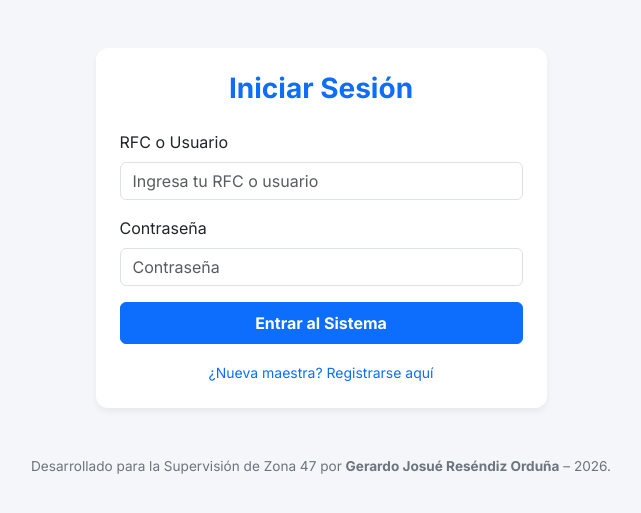
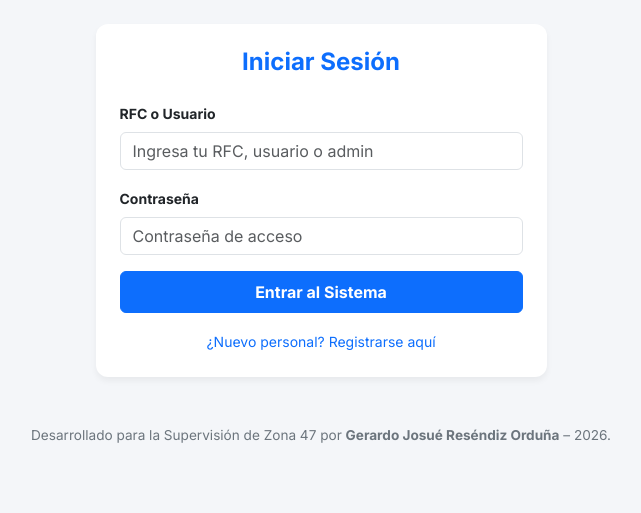
Before and after one commit to josueorduna039-coder/zona-47, a Python web app: template PPCP/templates/login.html in a window 1280 px wide. Shown: the part 56-569 px from the top of the page, without its empty margins (319-960 px from the left). Run offline with Jinja, Linux system fonts and the light colour scheme; the template is opened without the code that fills it, so the values that code supplies are empty.

Commit message:
Update login.html

```diff
--- a/PPCP/templates/login.html
+++ b/PPCP/templates/login.html
@@ -1,22 +1,22 @@
 {% extends "base.html" %}
 {% block content %}
-<div class="row justify-content-center mt-5">
-    <div class="col-md-5">
+<div class="row justify-content-center mt-4">
+    <div class="col-12 col-md-5">
         <div class="card p-4">
-            <h3 class="text-center mb-4 fw-bold text-primary">Iniciar Sesión</h3>
+            <h3 class="text-center mb-4 fw-bold text-primary fs-4">Iniciar Sesión</h3>
             <form method="POST">
                 <div class="mb-3">
-                    <label class="form-label">RFC o Usuario</label>
-                    <input type="text" name="identifier" class="form-control" required placeholder="Ingresa tu RFC o usuario">
+                    <label class="form-label small fw-bold">RFC o Usuario</label>
+                    <input type="text" name="identifier" class="form-control" required placeholder="Ingresa tu RFC, usuario o admin">
                 </div>
                 <div class="mb-3">
-                    <label class="form-label">Contraseña</label>
-                    <input type="password" name="password" class="form-control" required placeholder="Contraseña">
+                    <label class="form-label small fw-bold">Contraseña</label>
+                    <input type="password" name="password" class="form-control" required placeholder="Contraseña de acceso">
                 </div>
                 <button type="submit" class="btn btn-primary w-100 py-2 fw-bold">Entrar al Sistema</button>
             </form>
             <div class="text-center mt-3">
-                <a href="{{ url_for('register') }}" class="small text-decoration-none">¿Nueva maestra? Registrarse aquí</a>
+                <a href="{{ url_for('register') }}" class="small text-decoration-none">¿Nuevo personal? Registrarse aquí</a>
             </div>
         </div>
     </div>
```
